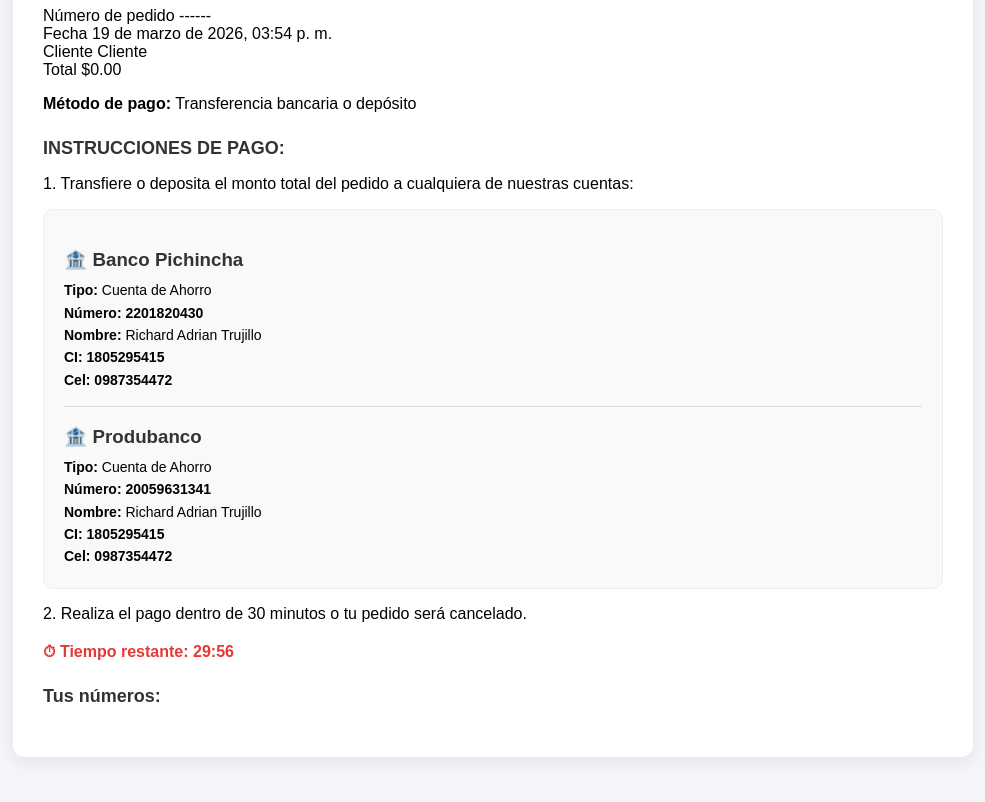
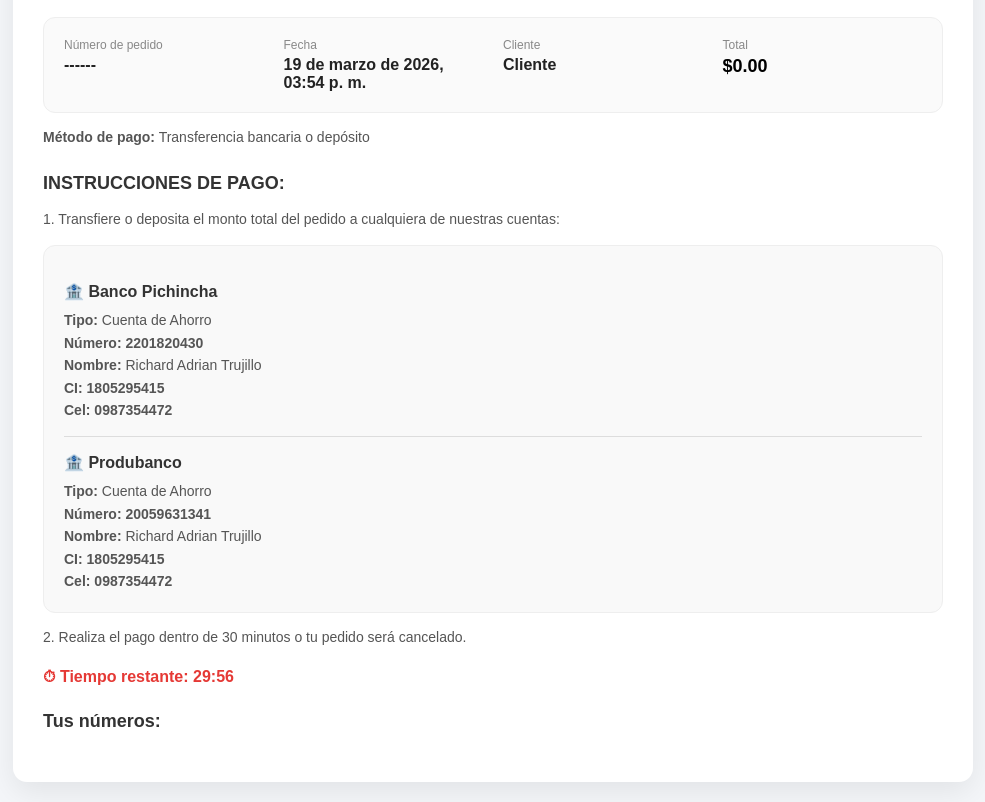
Before and after one commit to LuisRha/sotero2026, a website: page confirmacion.html in a window 1280 px wide. Shown: the part 112-914 px from the top of the page, without its empty margins (147-1132 px from the left). Before the commit the page ends 889 px from the top, so only its background shows below. Drawn offline with Linux system fonts and the light colour scheme.

Commit message:
kjlkjlkjlk

```diff
--- a/css/admin.css
+++ b/css/admin.css
@@ -140,7 +140,7 @@ th {
 }
 
 td {
-  padding: 14px 16px;
+  padding: 5px 5px;
   font-size: 14px;
   border-bottom: 1px solid #e0e0e0;
   vertical-align: middle;
--- a/css/confirmacion.css
+++ b/css/confirmacion.css
@@ -1,72 +1,88 @@
 body{
   font-family: Arial, sans-serif;
   background:#f4f6f9;
+  margin:0;
   padding:20px;
-  margin:0;
 }
 
+/* CONTENEDOR */
 .container{
   max-width:900px;
   margin:auto;
-  background:white;
+  background:#fff;
   padding:30px;
-  border-radius:12px;
-  box-shadow:0 5px 20px rgba(0,0,0,0.08);
+  border-radius:14px;
+  box-shadow:0 10px 30px rgba(0,0,0,0.08);
 }
 
+/* TITULO */
 h1{
   text-align:center;
   color:#2ecc71;
-  margin-bottom:10px;
+  margin-bottom:15px;
 }
 
-/* 🔥 BLOQUE INFO (MEJORADO) */
-.info{
-  display:flex;
-  justify-content:space-between;
-  flex-wrap:wrap;
-  gap:15px;
+/* 🔥 BLOQUE INFO (ESTILO FACTURA) */
+.info-box{
+  display:grid;
+  grid-template-columns: repeat(auto-fit, minmax(180px,1fr));
+  gap:20px;
   margin-top:20px;
-  padding:15px 0;
-  border-bottom:1px solid #eee;
+  padding:20px;
+  border-radius:12px;
+  background:#fafafa;
+  border:1px solid #eee;
 }
 
-.info div{
-  font-size:15px;
+.info-item{
+  display:flex;
+  flex-direction:column;
 }
 
-.info strong{
-  font-weight:bold;
-  color:#000;
-  margin-right:5px;
+.label{
+  font-size:12px;
+  color:#888;
+  margin-bottom:4px;
 }
 
-.alerta{
-  background:#fff3cd;
-  border-left:5px solid #ff9800;
-  padding:15px;
-  margin-top:20px;
-  border-radius:6px;
+.value{
+  font-weight:bold;
+  font-size:16px;
+  color:#222;
 }
 
+.total{
+  font-size:18px;
+  color:#000;
+}
+
+/* SUBTITULOS */
 h2{
   margin-top:25px;
   font-size:18px;
   color:#333;
 }
 
-/* 🔥 CUENTAS MEJORADAS */
+/* TEXTO */
+p{
+  font-size:14px;
+  color:#555;
+  line-height:1.5;
+}
+
+/* 🔥 CUENTAS */
 .cuenta{
   background:#f9f9f9;
   padding:20px;
   margin-top:15px;
-  border-radius:10px;
+  border-radius:12px;
   border:1px solid #eee;
 }
 
 .cuenta h3{
   margin-bottom:8px;
   color:#333;
+  font-size:16px;
 }
 
 .cuenta p{
@@ -94,14 +110,15 @@ h2{
   margin-top:20px;
   display:flex;
   flex-wrap:wrap;
-  gap:8px;
+  gap:10px;
 }
 
 .numero{
-  background:#2ecc71;
-  color:white;
-  padding:6px 12px;
-  border-radius:6px;
+  background:linear-gradient(135deg, #2ecc71, #27ae60);
+  color:#fff;
+  padding:7px 14px;
+  border-radius:8px;
   font-size:13px;
   font-weight:bold;
+  box-shadow:0 2px 5px rgba(0,0,0,0.1);
 }
```
